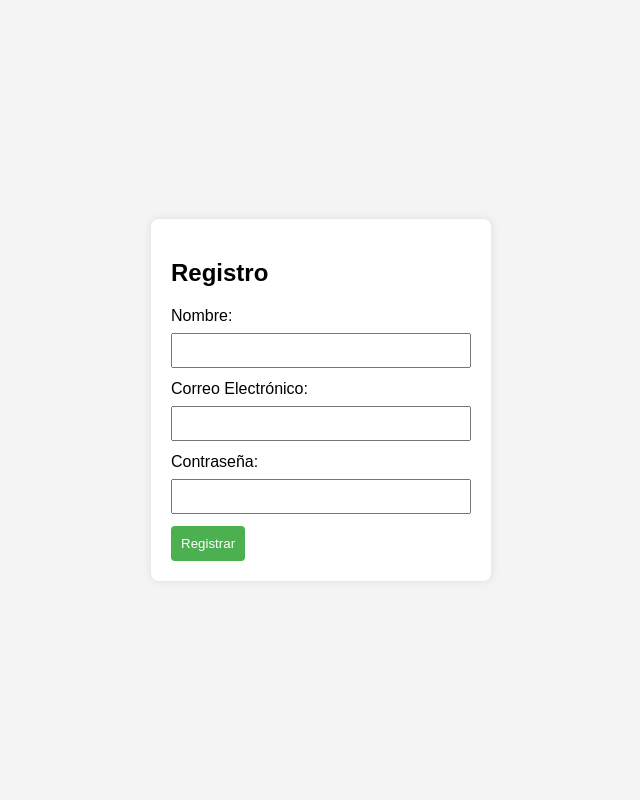
After one commit to chachoman1/proyecto_final, a PHP site: page /proyecto/Vistas/Landing/Paginas/registro.php in a window 1280 px wide. The commit adds this page. Shown: the whole page, without its empty margins (319-959 px from the left). Run offline with PHP 8.4, Linux system fonts and the light colour scheme.

Commit message:
formulario

```diff
--- /dev/null
+++ b/Vistas/Landing/Paginas/registro.php
@@ -0,0 +1,67 @@
+<!DOCTYPE html>
+<html lang="es">
+<head>
+    <meta charset="UTF-8">
+    <meta name="viewport" content="width=device-width, initial-scale=1.0">
+    <title>Formulario de Registro</title>
+    <style>
+        body {
+            font-family: Arial, sans-serif;
+            background-color: #f4f4f4;
+            margin: 0;
+            padding: 0;
+            display: flex;
+            justify-content: center;
+            align-items: center;
+            height: 100vh;
+        }
+
+        form {
+            background-color: #fff;
+            padding: 20px;
+            border-radius: 8px;
+            box-shadow: 0 0 10px rgba(0, 0, 0, 0.1);
+            width: 300px;
+        }
+
+        label {
+            display: block;
+            margin-bottom: 8px;
+        }
+
+        input {
+            width: 100%;
+            padding: 8px;
+            margin-bottom: 12px;
+            box-sizing: border-box;
+        }
+
+        button {
+            background-color: #4caf50;
+            color: #fff;
+            padding: 10px;
+            border: none;
+            border-radius: 4px;
+            cursor: pointer;
+        }
+    </style>
+</head>
+<body>
+
+    <form action="procesar_registro.php" method="post">
+        <h2>Registro</h2>
+
+        <label for="nombre">Nombre:</label>
+        <input type="text" id="nombre" name="nombre" required>
+
+        <label for="email">Correo Electrónico:</label>
+        <input type="email" id="email" name="email" required>
+
+        <label for="password">Contraseña:</label>
+        <input type="password" id="password" name="password" required>
+
+        <button type="submit">Registrar</button>
+    </form>
+
+</body>
+</html>
--- a/Vistas/Landing/Paginas/servicios.php
+++ /dev/null
@@ -1 +0,0 @@
-<h1 class="text-center">pagina de servicios</h1>
```
Also changed, not shown: Controladores/Landing.php (+4 -4 lines), Vistas/Landing/Modulos/Nav.php (+2 -9 lines).
